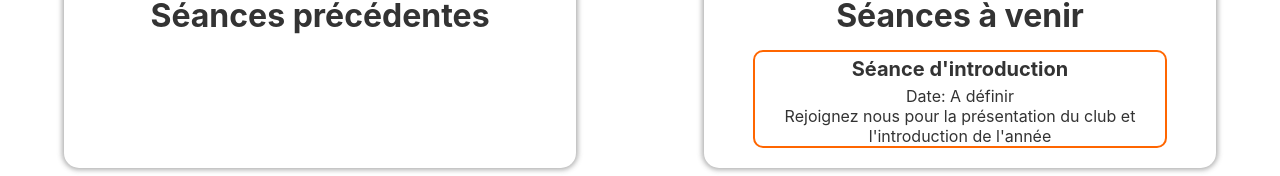
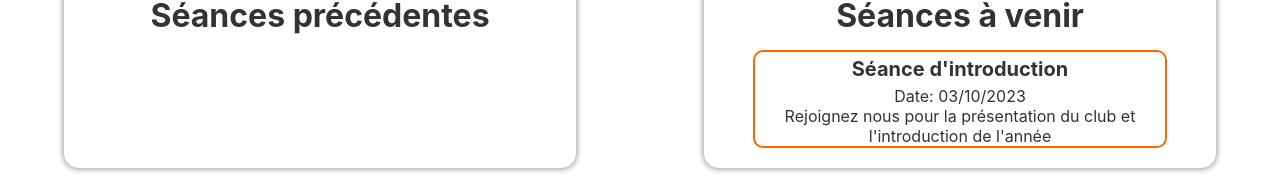
Before and after one commit to Informatique-VDuruy/website, a React (Create React App) app: page /website/home in a window 1280 px wide. Shown: the part 1542-1718 px from the top of the page. Built offline with nearby package versions, Linux system fonts and the light colour scheme.

Commit message:
feat: changing seances

```diff
--- a/src/components/events/eventsbox.tsx
+++ b/src/components/events/eventsbox.tsx
@@ -18,7 +18,7 @@ function EventBox(props: Props) {
         "introduction": {
             name: "introduction",
             title: "Séance d'introduction",
-            date: 'A définir',
+            date: '03/10/2023',
             description: "Rejoignez nous pour la présentation du club et l'introduction de l'année",
         },
         // Add more event entries as needed
--- a/src/index.tsx
+++ b/src/index.tsx
@@ -20,7 +20,7 @@ export default function App() {
           <Route path='home' element={<Home />} />
           <Route path='ressources' element={<Ressources />} />
           <Route path='seances' element={<Seances />}>
-            <Route path='introduction' element={<Introduction />}/>
+            {/*<Route path='introduction' element={<Introduction />}/>*/}
             <Route path="*"/>
           </Route>
         </Route>
```
Also changed, not shown: 1 other file (tests, documents, lock files or other folders).
